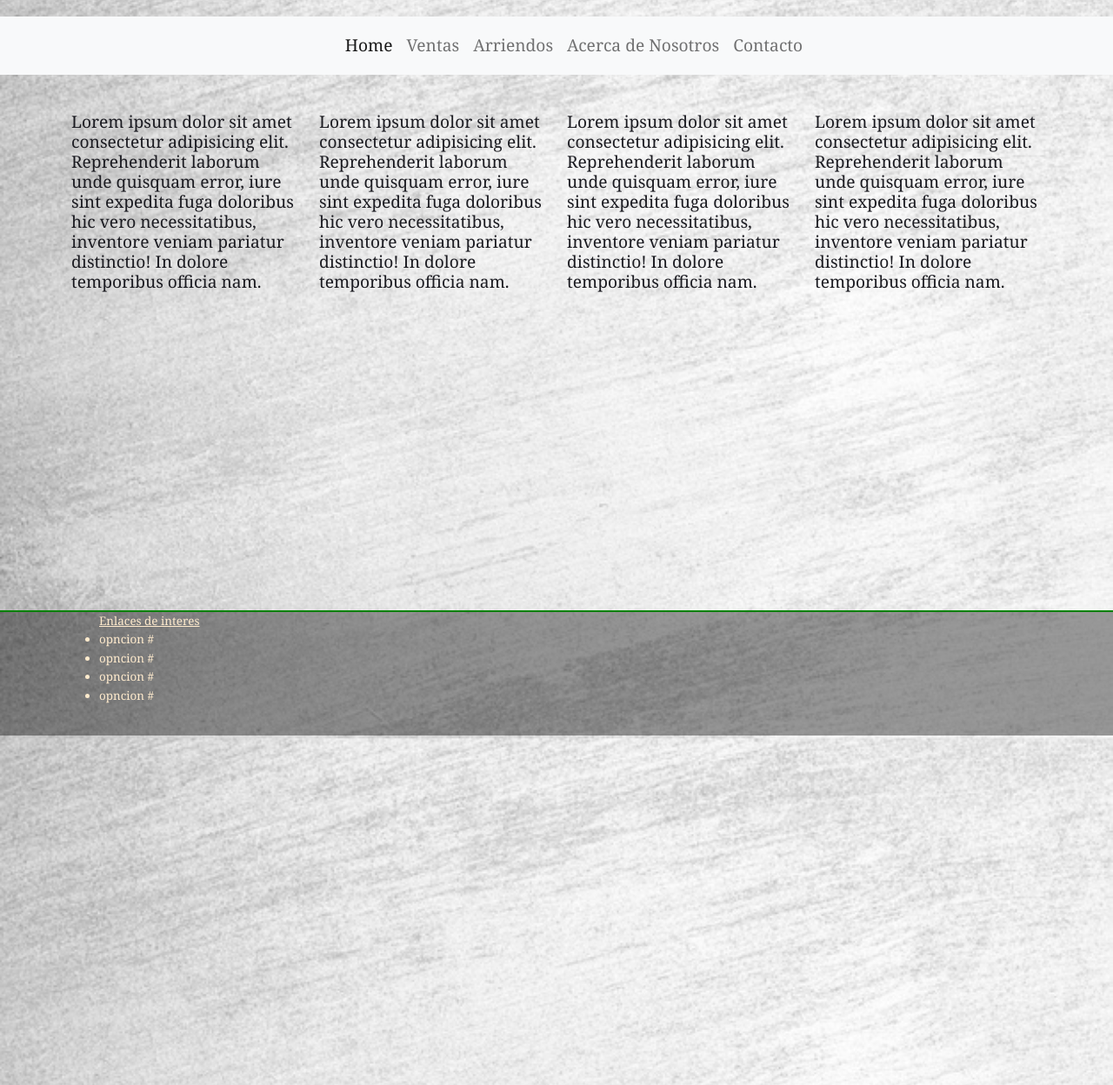
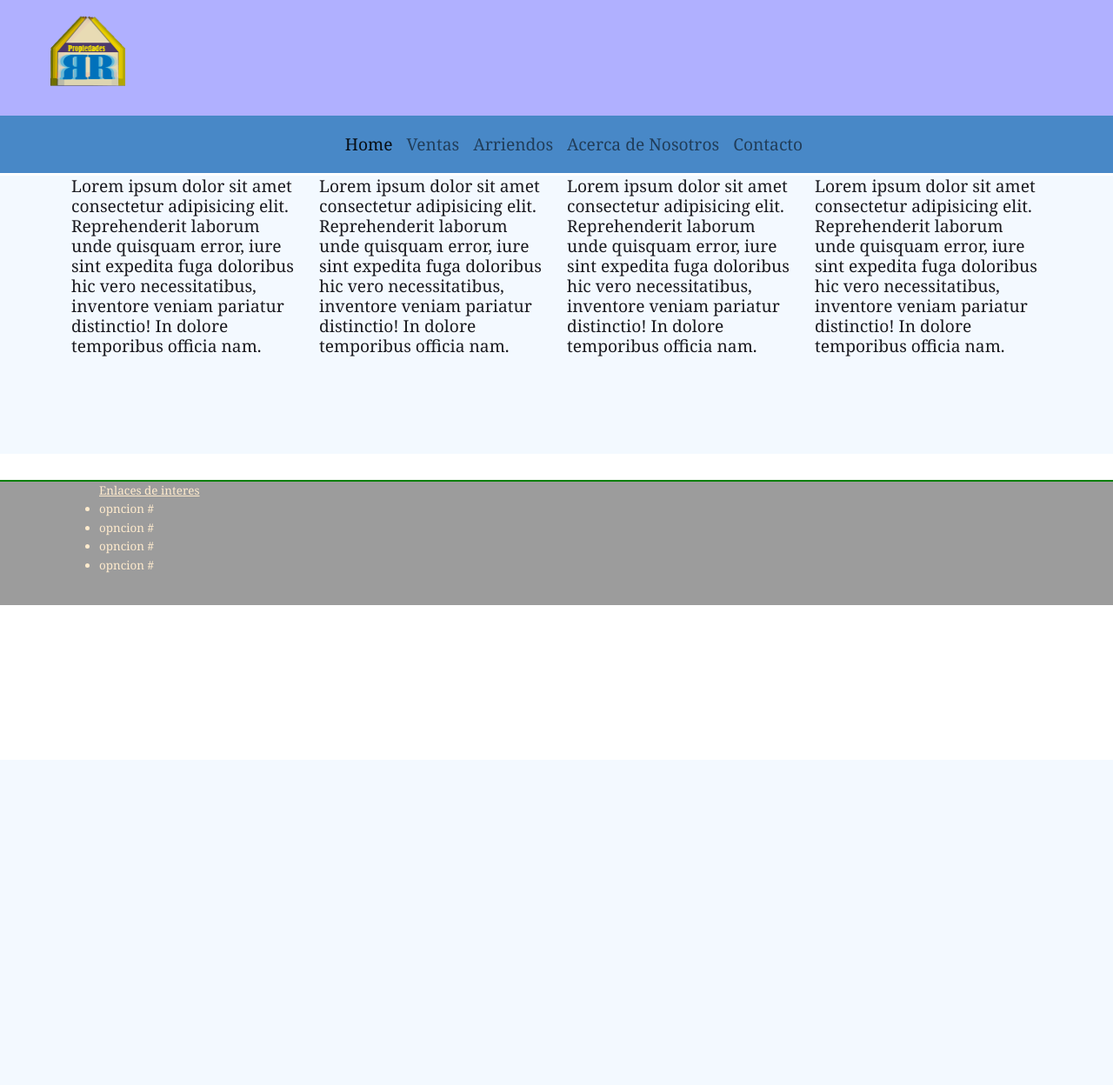
Before and after one commit to juanraugutierrez/rpropiedades, a PHP site: page / in a window 1280 px wide. Shown: the whole page at 87% size. After the commit the page ends 696 px from the top, so only its background shows below. Run offline with PHP 8.4, Linux system fonts and the light colour scheme.

Commit message:
8
cambios octubre

```diff
--- a/index.html
+++ b/index.html
@@ -10,16 +10,18 @@
 </head>
 <body>
     <header>
-        <menu class="menu bg-light">
-            <nav class="navbar navbar-expand-lg navbar-light bg-light">
+        <img src="/sources/img/logo3.png" class="logo"/>
+        <menu class="menu bg-light1">
 
-                <div class="collapse navbar-collapse" id="navbarNavAltMarkup">
+            <nav class="navbar navbar-expand-lg navbar-light bg-light1 menu">
+
+                <div class="collapse navbar-collapse fondo" id="navbarNavAltMarkup">
                   <div class="navbar-nav">
                     <a class="nav-item nav-link active" href="#">Home</a>
-                    <a class="nav-item nav-link" href="#">Ventas</a>
-                    <a class="nav-item nav-link" href="#">Arriendos</a>
-                    <a class="nav-item nav-link" href="#">Acerca de Nosotros</a>
-                    <a class="nav-item nav-link" href="#">Contacto</a>
+                    <a class="nav-item nav-link" href="/sources/pages/ventas.html">Ventas</a>
+                    <a class="nav-item nav-link" href="/sources/pages/arriendos.html">Arriendos</a>
+                    <a class="nav-item nav-link" href="/sources/pages/about.html">Acerca de Nosotros</a>
+                    <a class="nav-item nav-link" href="/sources/pages/contacto.html">Contacto</a>
 
                   </div>
                 </div>
--- a/sources/css/style.css
+++ b/sources/css/style.css
@@ -3,7 +3,7 @@ body{
     font-size: 1.2em;
     line-height: 1.2;
     color: #1b1b21;
-    background: #e9ecef url(../img/fondo.jpg);
+    /* background: #e9ecef url(../img/fondo.jpg); */
     background-size: cover;
     background-position: center center;
     -webkit-text-size-adjust: 100%;
@@ -14,21 +14,48 @@ main{
     height: 80%;
     margin-top: 2.2em;
     border-top: 2em;
+    background-color: #e5f2ff75;
 }
 .container{
-    min-height: 34rem;
+    min-height: 20rem;
+};
+
+.fondo{
+    background-color: burlywood;
 }
 
+.logo {
+
+    margin: 0.6em;
+    margin-left: 5em;
+}
+.nav-item :hover{
+    color:yellow;
+    background-color: #4888c799;
+}
+
+img.logo{
+    width: 4.5em;
+    margin-left: 3em;
+    margin-top: .8em;
+}
+
+.bg-light1 {
+    background-color: #4888c7!important;
+    color:whitesmoke;
+}
 
 .menu{
     display: flex!important;
     flex-basis: auto;
     flex-wrap: nowrap;
     justify-content: space-around;
+    background-color: #aae918ab;
 }
 header{
-    height: 20%;
+    height: 10rem;
     line-height: 1.8;
+    background-color:#0000ff4f;;
 
 }
 footer{
```
Also changed, not shown: sources/img/logo.png (added), sources/img/logo1.png (added), sources/img/logo2.png (added), sources/img/logo3.png (added), sources/pages/ventas.html (added), sources/pages/vetas.html (deleted).
